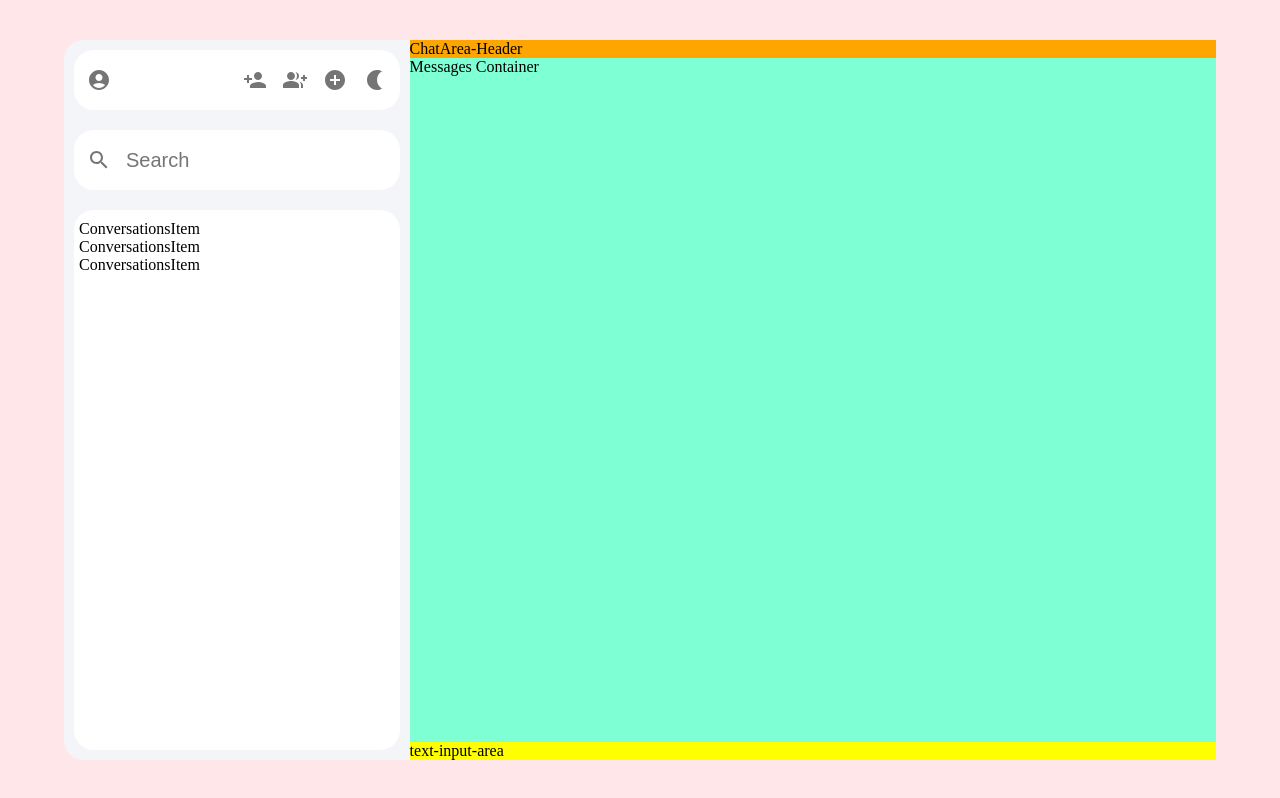
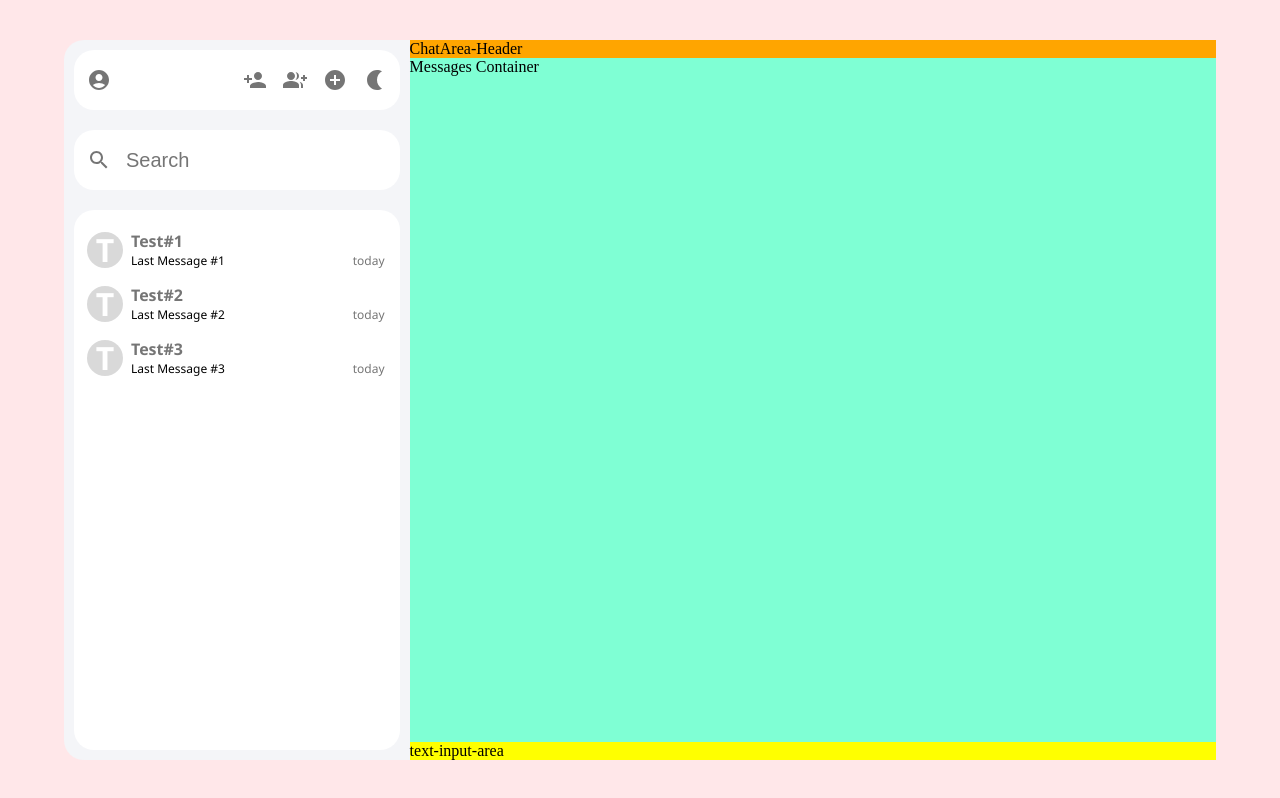
Before and after one commit to sweetestmeditation/wallflower, a React (Create React App) app: page / in a window 1280 px wide. Built offline with nearby package versions, Linux system fonts and the light colour scheme.

Commit message:
Enhance ConversationsItem component to display conversation details dynamically.

```diff
--- a/src/Components/ConversationsItem.js
+++ b/src/Components/ConversationsItem.js
@@ -1,7 +1,14 @@
 import React from "react";
 
-function ConversationsItem() {
-    return <div>ConversationsItem</div>;
+function ConversationsItem({ props }) {
+    return (
+        <div className="conversation-container">
+            <p className="con-icon">{props.name[0]}</p>
+            <p className="con-title">{props.name}</p>
+            <p className="con-lastMessage">{props.lastMessage}</p>
+            <p className="con-timeStamp">{props.timeStamp}</p>
+        </div>
+    ); // <-- Added the closing curly brace for the return statement
 }
 
 export default ConversationsItem;
```
